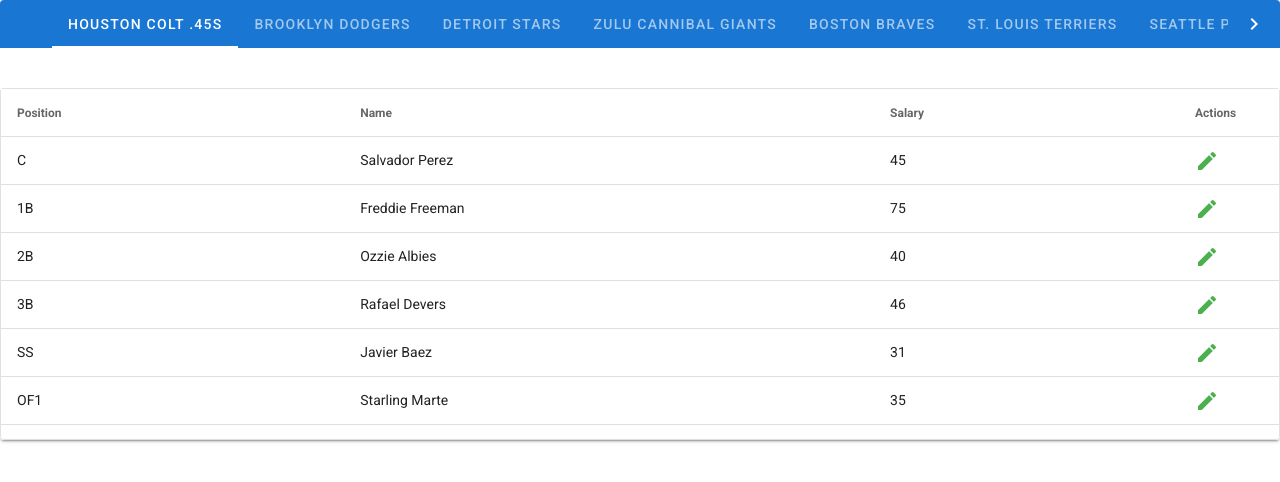
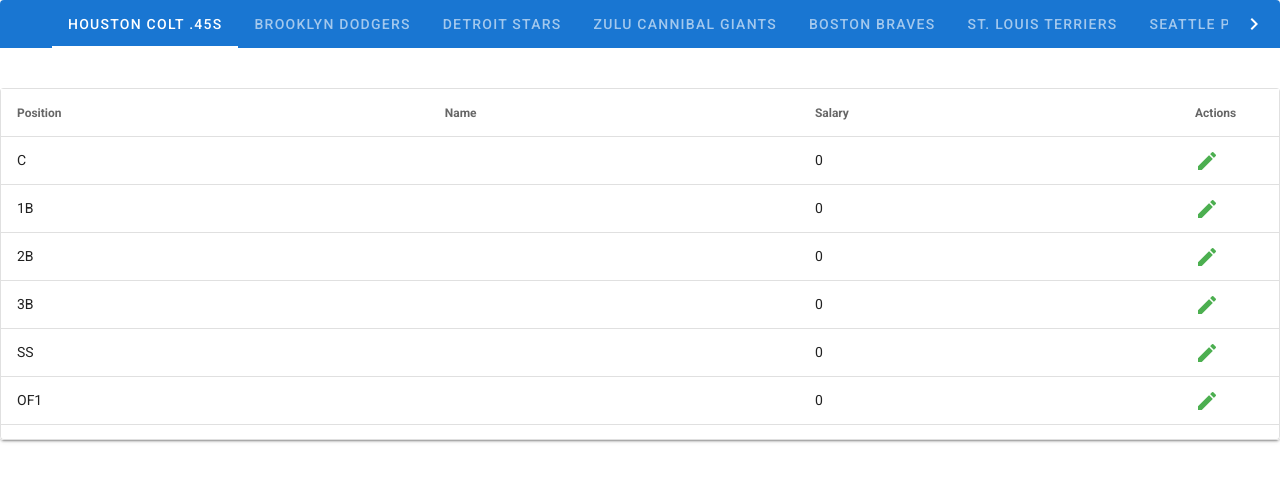
Before and after one commit to epatmalnieks/B2FFB, a Vue app: page / in a window 1280 px wide. Shown: the top 482 px of the page. Built offline with nearby package versions, Linux system fonts and the light colour scheme.

Commit message:
Pass rosters in as props

```diff
--- a/src/App.vue
+++ b/src/App.vue
@@ -8,7 +8,7 @@
       </v-tabs>
       <v-tabs-items v-model="selectedTeam">
         <v-tab-item v-for="team in teams" :key="team.name">
-          <team-table></team-table>
+          <team-table :players="team.players"></team-table>
         </v-tab-item>
       </v-tabs-items>
     </v-card>
@@ -30,10 +30,119 @@
       selectedTeam: '',
       tab: null,
       teams: [
-        { name: 'Houston Colt .45s', roster: ' team 1 roster' },
+        {
+          name: 'Houston Colt .45s',
+          players: [
+            {
+              name: '',
+              position: 'C',
+              salary: 0,
+            },
+            {
+              name: '',
+              position: '1B',
+              salary: 0,
+            },
+            {
+              name: '',
+              position: '2B',
+              salary: 0,
+            },
+            {
+              name: '',
+              position: '3B',
+              salary: 0,
+            },
+            {
+              name: '',
+              position: 'SS',
+              salary: 0,
+            },
+            {
+              name: '',
+              position: 'OF1',
+              salary: 0,
+            },
+            {
+              name: '',
+              position: 'OF2',
+              salary: 0,
+            },
+            {
+              name: '',
+              position: 'OF3',
+              salary: 0,
+            },
+            {
+              name: '',
+              position: 'Util',
+              salary: 0,
+            },
+            {
+              name: '',
+              position: 'SP1',
+              salary: 0,
+            },
+            {
+              name: '',
+              position: 'SP2',
+              salary: 0,
+            },
+            {
+              name: '',
+              position: 'RP1',
+              salary: 0,
+            },
+            {
+              name: '',
+              position: 'RP2',
+              salary: 0,
+            },
+            {
+              name: '',
+              position: 'P1',
+              salary: 0,
+            },
+            {
+              name: '',
+              position: 'P2',
+              salary: 0,
+            },
+            {
+              name: '',
+              position: 'P3',
+              salary: 0,
+            },
+            {
+              name: '',
+              position: 'B1',
+              salary: 0,
+            },
+            {
+              name: '',
+              position: 'B2',
+              salary: 0,
+            },
+            {
+              name: '',
+              position: 'B3',
+              salary: 0,
+            },
+            {
+              name: '',
+              position: 'B4',
+              salary: 0,
+            },
+            {
+              name: '',
+              position: 'B5',
+              salary: 0,
+            },
+          ],
+        },
         {
           name: 'Brooklyn Dodgers',
-          roster: [
+          players: [
             {
               name: 'Salvador Perez',
               position: 'C',
--- a/src/components/TeamTable.vue
+++ b/src/components/TeamTable.vue
@@ -36,9 +36,6 @@
 
 <script>
 export default {
-  created() {
-    this.initialize();
-  },
   data: () => ({
     defaultItem: {
       id: 0,
@@ -71,7 +68,6 @@
         width: '100px',
       },
     ],
-    players: [],
   }),
   methods: {
     close() {
@@ -82,115 +78,6 @@
       this.editedIndex = this.players.indexOf(item);
       this.editedItem = { ...item };
     },
-    initialize() {
-      this.players = [
-        {
-          name: 'Salvador Perez',
-          position: 'C',
-          salary: 45,
-        },
-        {
-          name: 'Freddie Freeman',
-          position: '1B',
-          salary: 75,
-        },
-        {
-          name: 'Ozzie Albies',
-          position: '2B',
-          salary: 40,
-        },
-        {
-          name: 'Rafael Devers',
-          position: '3B',
-          salary: 46,
-        },
-        {
-          name: 'Javier Baez',
-          position: 'SS',
-          salary: 31,
-        },
-        {
-          name: 'Starling Marte',
-          position: 'OF1',
-          salary: 35,
-        },
-        {
-          name: 'George Springer',
-          position: 'OF2',
-          salary: 32,
-        },
-        {
-          name: 'Kyle Tucker',
-          position: 'OF3',
-          salary: 5,
-        },
-        {
-          name: 'Eddie Rosario',
-          position: 'Util',
-          salary: 23,
-        },
-        {
-          name: 'Aaron Nola',
-          position: 'SP1',
-          salary: 165,
-        },
-        {
-          name: 'Jack Flaherty',
-          position: 'SP2',
-          salary: 165,
-        },
-        {
-          name: 'Raisel Iglesias',
-          position: 'RP1',
-          salary: 93,
-        },
-        {
-          name: 'Kirby Yates',
-          position: 'RP2',
-          salary: 57,
-        },
-        {
-          name: 'Brandon Woodruff',
-          position: 'P1',
-          salary: 165,
-        },
-        {
-          name: 'Zac Gallen',
-          position: 'P2',
-          salary: 190,
-        },
-        {
-          name: 'Ryan Pressly',
-          position: 'P3',
-          salary: 69,
-        },
-        {
-          name: 'Tyler Mahle',
-          position: 'B1',
-          salary: 54,
-        },
-        {
-          name: 'Brady Singer',
-          position: 'B2',
-          salary: 14,
-        },
-        {
-          name: 'Elieser Hernandez',
-          position: 'B3',
-          salary: 30,
-        },
-        {
-          name: 'Adley Rutschman',
-          position: 'B4',
-          salary: 0,
-        },
-        {
-          name: 'Joakim Soria',
-          position: 'B5',
-          salary: 3,
-        },
-      ];
-    },
     save() {
       if (this.editedIndex > -1) {
         Object.assign(this.players[this.editedIndex], this.editedItem);
@@ -199,5 +86,11 @@
     },
   },
   name: 'TeamTable',
+  props: {
+    players: {
+      required: true,
+      type: Array,
+    },
+  },
 };
 </script>
```
Also changed, not shown: .eslintrc.js.
